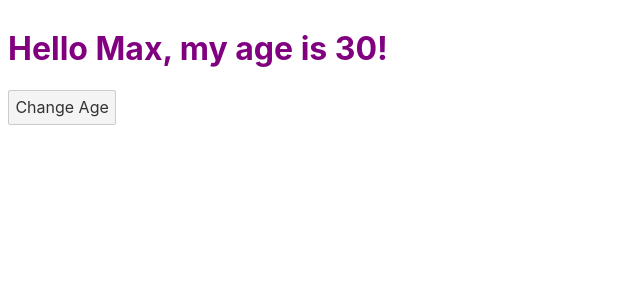
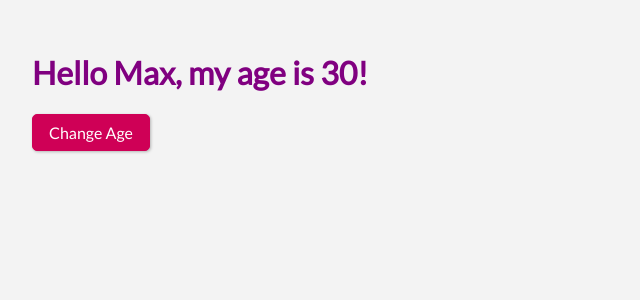
Before and after one commit to alasdairhaigh/sveltejs-compl, a Svelte app: page / in a window 1280 px wide. Shown: the top 300 px of the page, without its empty margins (0-640 px from the left). Built offline with nearby package versions, Linux system fonts and the light colour scheme.

Commit message:
Add new global.css from tutorial resources

```diff
--- a/public/global.css
+++ b/public/global.css
@@ -1,63 +1,38 @@
-html, body {
-	position: relative;
-	width: 100%;
-	height: 100%;
+@import url('https://fonts.googleapis.com/css?family=Lato|Roboto+Slab');
+
+* {
+  box-sizing: border-box;
+}
+
+html,
+body {
+  position: relative;
+  width: 100%;
+  height: 100%;
+  font-family: 'Lato', sans-serif;
 }
 
 body {
-	color: #333;
-	margin: 0;
-	padding: 8px;
-	box-sizing: border-box;
-	font-family: -apple-system, BlinkMacSystemFont, "Segoe UI", Roboto, Oxygen-Sans, Ubuntu, Cantarell, "Helvetica Neue", sans-serif;
-}
-
-a {
-	color: rgb(0,100,200);
-	text-decoration: none;
-}
-
-a:hover {
-	text-decoration: underline;
-}
-
-a:visited {
-	color: rgb(0,80,160);
-}
-
-label {
-	display: block;
-}
-
-input, button, select, textarea {
-	font-family: inherit;
-	font-size: inherit;
-	-webkit-padding: 0.4em 0;
-	padding: 0.4em;
-	margin: 0 0 0.5em 0;
-	box-sizing: border-box;
-	border: 1px solid #ccc;
-	border-radius: 2px;
-}
-
-input:disabled {
-	color: #ccc;
+  color: #333;
+  margin: 0;
+  padding: 2rem;
+  background: #f3f3f3;
 }
 
 button {
-	color: #333;
-	background-color: #f4f4f4;
-	outline: none;
+  font: inherit;
+  border: 1px solid #cf0056;
+  background: #cf0056;
+  padding: 0.5rem 1rem;
+  color: white;
+  border-radius: 5px;
+  box-shadow: 1px 1px 3px rgba(0, 0, 0, 0.26);
+  cursor: pointer;
 }
 
-button:disabled {
-	color: #999;
+button:hover,
+button:active {
+  background: #e40763;
+  border-color: #e40763;
+  box-shadow: 1px 1px 8px rgba(77, 51, 51, 0.26);
 }
-
-button:not(:disabled):active {
-	background-color: #ddd;
-}
-
-button:focus {
-	border-color: #666;
-}
```
